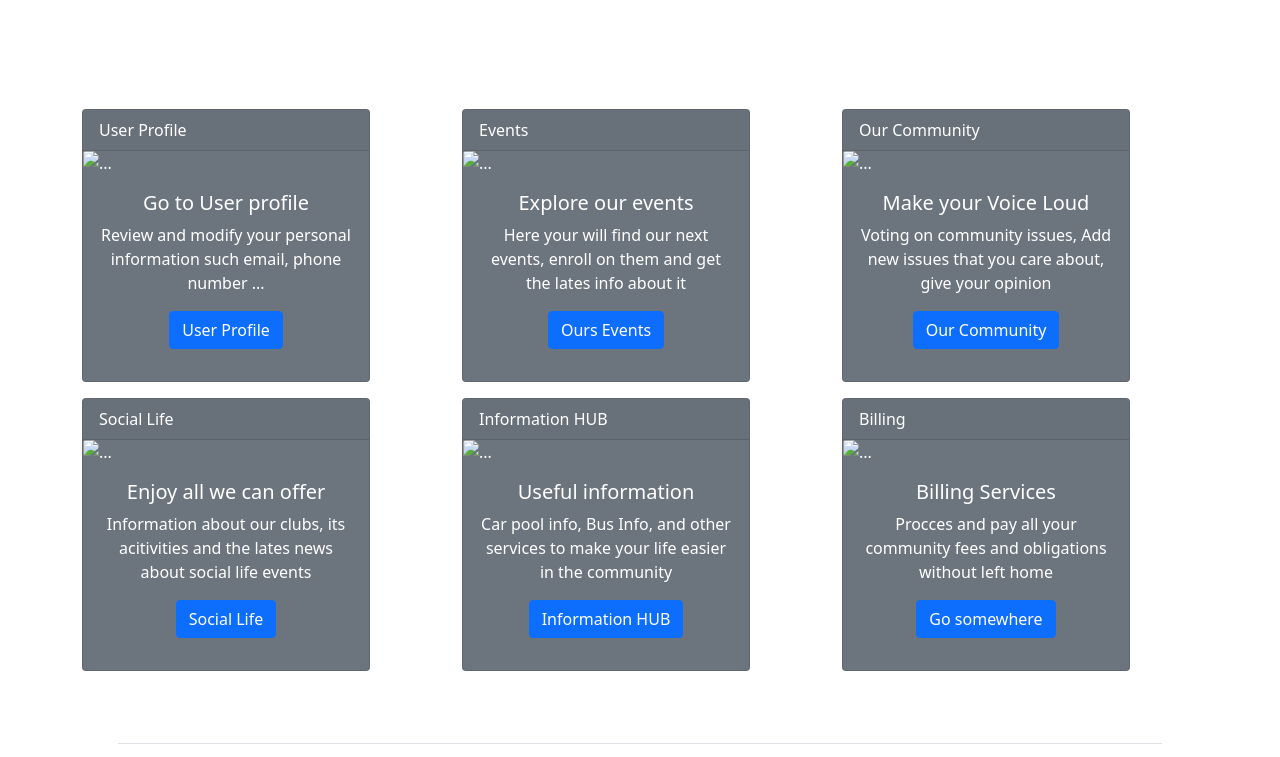
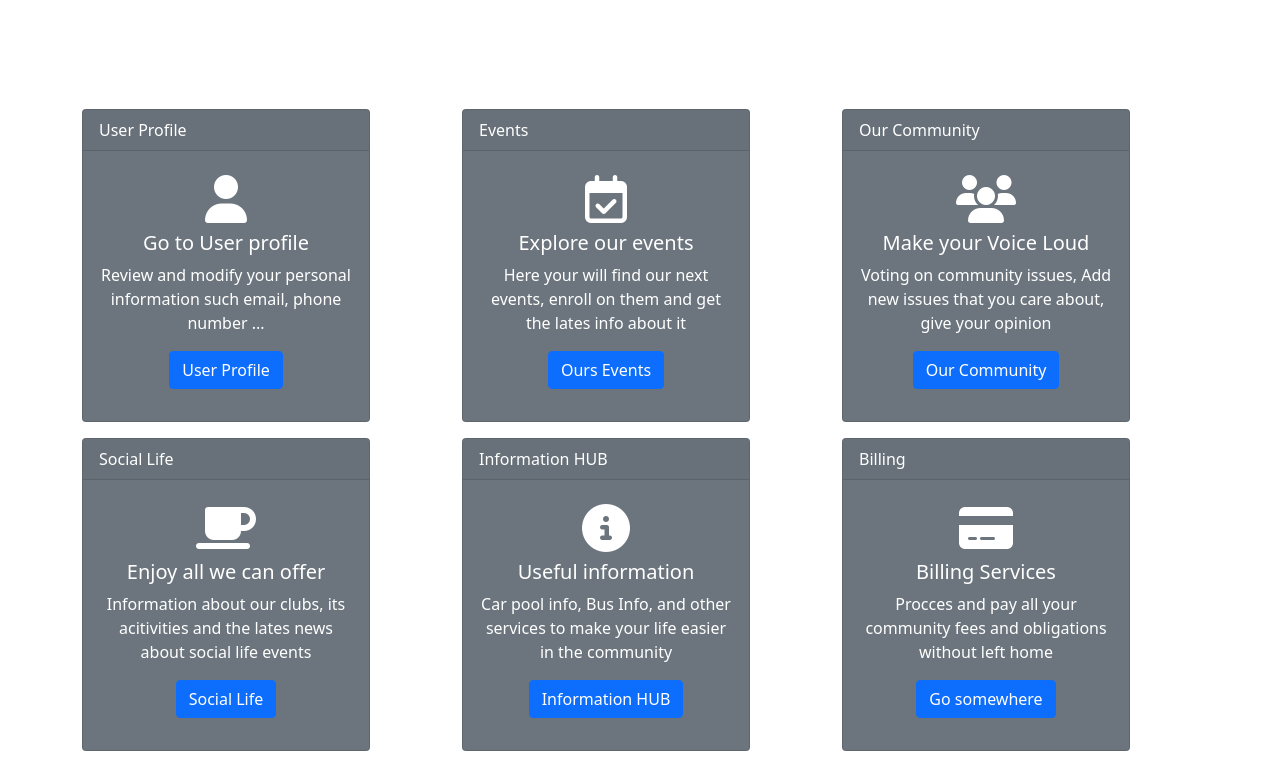
Before and after one commit to manuelcastroFau/Myrle, a website: page menu-section.html in a window 1280 px wide. Shown: the part 407-1164 px from the top of the page. Drawn offline with nearby package versions, Linux system fonts and the light colour scheme; files whose address does not match are found by name.

Commit message:
Second Version of MainMenu page

```diff
--- a/menu-section.html
+++ b/menu-section.html
@@ -18,10 +18,12 @@
             <div class="col 3">
                 <img src="img\Capture.jpg" class="img-thumbnail float-end" alt="...">
             </div>
-            <div class="col 9 ">
+            <div class="col 9">
 
                 <h1 class="display-1">MYRLE</h1>
                 <h3 class="display-4 py-2"> Main Menu</h3>
+                <a href="\" class="btn btn-danger ">Logout</a>
+
             </div>
 
         </div>
@@ -34,8 +36,9 @@
             <div class="col pt-3">
                 <div class="card h-100 text-white bg-secondary mb-3" style="max-width: 18rem;">
                     <div class="card-header">User Profile</div>
-                    <img src="..." class="card-img-top" alt="...">
+                    <!-- <img src="..." class="card-img-top" alt="..."> -->
                     <div class="card-body text-center">
+                        <i class="fa fa-user fa-3x py-2" aria-hidden="true"></i>
                       <h5 class="card-title">Go to User profile</h5>
                       <p class="card-text">Review and modify your personal information such email, phone number ...</p>
                       <a href="#" class="btn btn-primary">User Profile</a>
@@ -46,8 +49,8 @@
             <div class="col pt-3">
                 <div class="card h-100 text-white bg-secondary mb-3" style="max-width: 18rem;">
                     <div class="card-header">Events</div>
-                    <img src="..." class="card-img-top" alt="...">
                     <div class="card-body text-center">
+                        <i class="fa fa-calendar-check-o fa-3x py-2" aria-hidden="true"></i>
                       <h5 class="card-title">Explore our events</h5>
                       <p class="card-text">Here your will find our next events, enroll on them and get the lates info about it</p>
                       <a href="#" class="btn btn-primary">Ours Events</a>
@@ -57,8 +60,8 @@
             <div class="col pt-3">
                 <div class="card h-100 text-white bg-secondary mb-3" style="max-width: 18rem;">
                     <div class="card-header">Our Community</div>
-                    <img src="..." class="card-img-top" alt="...">
                     <div class="card-body text-center">
+                        <i class="fa fa-users fa-3x py-2" aria-hidden="true"></i>
                       <h5 class="card-title">Make your Voice Loud</h5>
                       <p class="card-text">Voting on community issues, Add new issues that you  care about, give your opinion </p>
                       <a href="#" class="btn btn-primary">Our Community</a>
@@ -68,8 +71,8 @@
             <div class="col pt-3">
                 <div class="card h-100 text-white bg-secondary mb-3" style="max-width: 18rem;">
                     <div class="card-header">Social Life</div>
-                    <img src="..." class="card-img-top" alt="...">
                     <div class="card-body text-center">
+                      <i class="fa fa-coffee fa-3x py-2" aria-hidden="true"></i>
                       <h5 class="card-title">Enjoy all we can offer</h5>
                       <p class="card-text">Information about our clubs, its acitivities and the lates news about social life events </p>
                       <a href="#" class="btn btn-primary">Social Life</a>
@@ -79,8 +82,8 @@
             <div class="col pt-3">
                 <div class="card h-100 text-white bg-secondary mb-3" style="max-width: 18rem;">
                     <div class="card-header">Information HUB</div>
-                    <img src="..." class="card-img-top" alt="...">
                     <div class="card-body text-center text-center">
+                      <i class="fa fa-info-circle fa-3x py-2" aria-hidden="true"></i>
                       <h5 class="card-title">Useful information </h5>
                       <p class="card-text">Car pool info, Bus Info, and other services to make your life easier in the community</p>
                       <a href="#" class="btn btn-primary">Information HUB</a>
@@ -90,8 +93,8 @@
             <div class="col pt-3">
                 <div class="card h-100 text-white bg-secondary mb-3" style="max-width: 18rem;">
                     <div class="card-header">Billing</div>
-                    <img src="..." class="card-img-top" alt="...">
                     <div class="card-body text-center">
+                      <i class="fa fa-credit-card-alt fa-3x py-2" aria-hidden="true"></i>
                       <h5 class="card-title">Billing Services</h5>
                       <p class="card-text">Procces and pay  all your community fees and obligations without left home </p>
                       <a href="#" class="btn btn-primary">Go somewhere</a>
```
